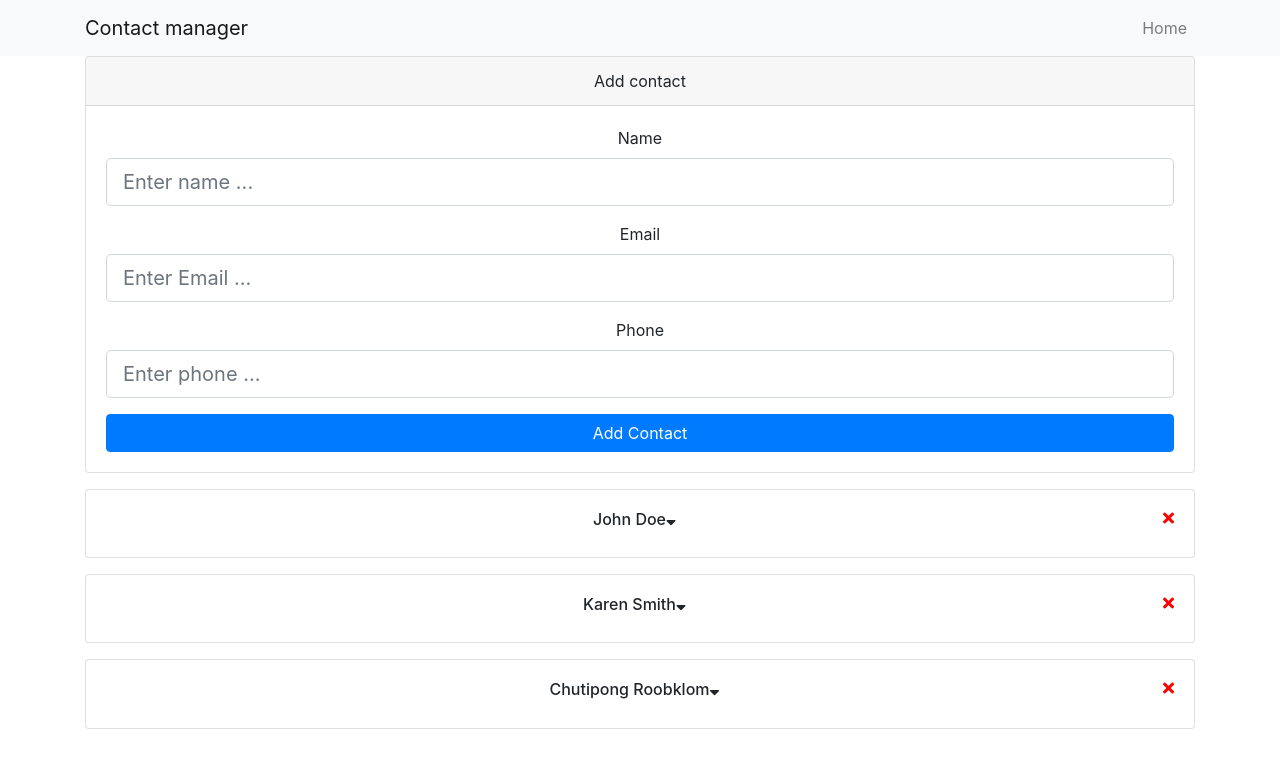
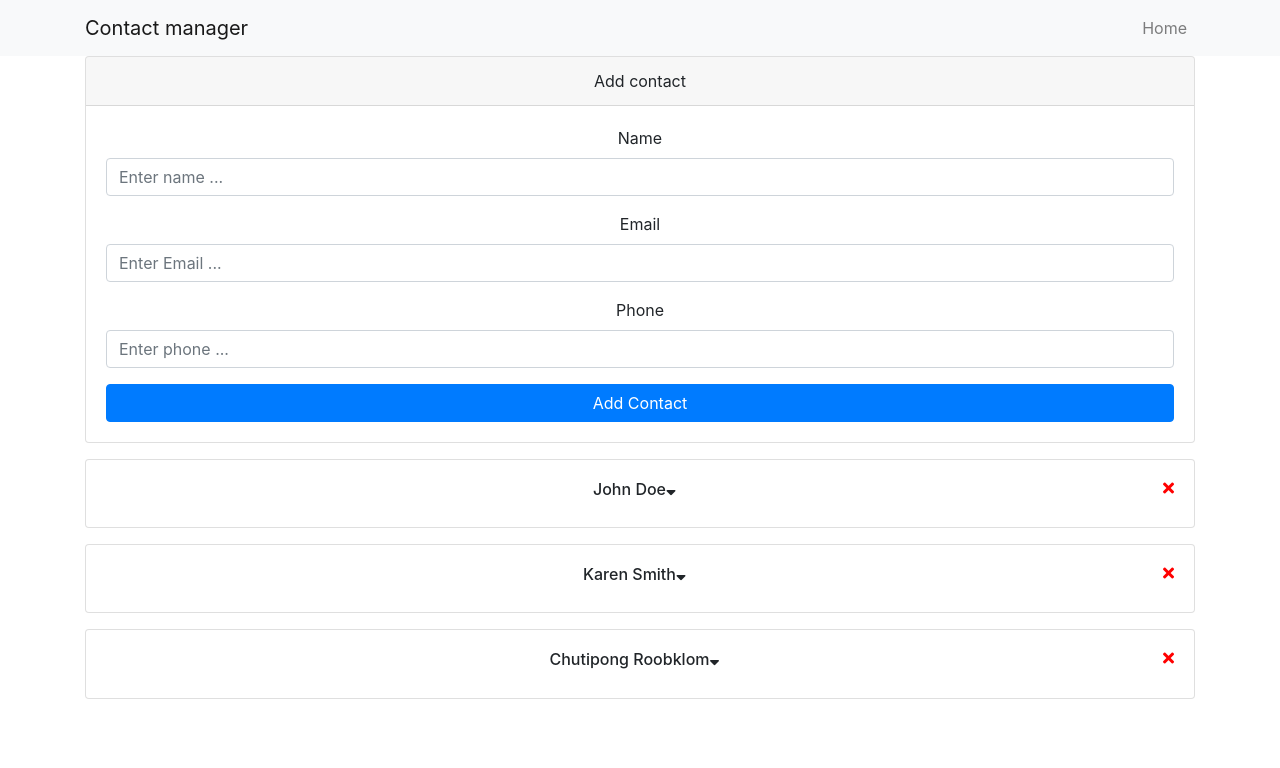
Before and after one commit to khunemz/client-panel, a React (Create React App) app: page / in a window 1280 px wide. Shown: the top 768 px of the page. Built offline with nearby package versions, Linux system fonts and the light colour scheme.

Commit message:
feat/add validation error

```diff
--- a/package.json
+++ b/package.json
@@ -6,6 +6,7 @@
     "@testing-library/jest-dom": "^4.2.4",
     "@testing-library/react": "^9.3.2",
     "@testing-library/user-event": "^7.1.2",
+    "classnames": "^2.2.6",
     "react": "^16.13.1",
     "react-dom": "^16.13.1",
     "react-scripts": "3.4.1",
--- a/src/components/contacts/AddContact.js
+++ b/src/components/contacts/AddContact.js
@@ -8,13 +8,35 @@
     name: "",
     email: "",
     phone: "",
+    errors: {
+
+    }
   };
 
   onFormSubmit = (dispatch , e) => {
     e.preventDefault();
     const { name , email , phone} = this.state;
+
+    if (name == '') {
+        this.setState({errors: {name: 'Name is required.'}})
+        return;
+    }
+
+    if (email == '') {
+        this.setState({errors: {email: 'Email is required.'}})
+        return;
+    }
+
+    if (phone == '') {
+        this.setState({errors: {phone: 'Phone is required.'}})
+        return;
+    }
+
     const newContact = {
-        id: uuid() , name , email , phone
+        id: uuid() ,
+        name ,
+        email ,
+        phone
     };
 
     dispatch({
@@ -24,7 +46,12 @@
 
     // empty: input
     this.setState({
-        name: '' , email: '' , phone: ''
+        name: '' ,
+        email: '' ,
+        phone: '' ,
+        errors: {
+
+        }
     })
   };
 
@@ -33,7 +60,7 @@
   };
 
   render() {
-    const { name, email, phone } = this.state;
+    const { name, email, phone , errors } = this.state;
     return (
       <Consumer>
         {(value) => {
@@ -50,8 +77,8 @@
                     name="name"
                     placeholder="Enter name ..."
                     value={name}
-                    required="true"
                     onChange={this.onChange}
+                    error={errors.name}
                 />
                 <TextInputGroup
                     label="Email"
@@ -59,16 +86,16 @@
                     type="email"
                     placeholder="Enter Email ..."
                     value={email}
-                    required="true"
                     onChange={this.onChange}
+                    error={errors.email}
                 />
                 <TextInputGroup
                     label="Phone"
                     name="phone"
                     placeholder="Enter phone ..."
                     value={phone}
-                    required="true"
                     onChange={this.onChange}
+                    error={errors.phone}
                 />
                   <input
                     type="submit"
--- a/src/components/layout/TextInputGroup.js
+++ b/src/components/layout/TextInputGroup.js
@@ -1,20 +1,24 @@
 import React from "react";
 import PropTypes from "prop-types";
+import classnames from 'classnames'
 
 const TextInputGroup = (props) => {
-  const { label, name, value, placeholder, type,required, onChange } = props;
+  const { label, name, value, placeholder, type,required, onChange, error } = props;
   return (
     <div className="form-group">
       <label htmlFor={name}>{label}</label>
       <input
         type={type}
         name={name}
-        className="form-control form-control-lg"
+        className={classnames("form-control", {
+            'is-invalid': error
+        } )}
         placeholder={placeholder}
         value={value}
-        required={required}
         onChange={onChange}
       />
+      {error && <div className="invalid-feedback">{error}</div>}
+
     </div>
   );
 };
@@ -25,8 +29,8 @@
     value: PropTypes.string.isRequired ,
     placeholder: PropTypes.string.isRequired ,
     type: PropTypes.string.isRequired ,
-    required: PropTypes.bool.isRequired ,
-    onChange: PropTypes.func.isRequired
+    onChange: PropTypes.func.isRequired  ,
+    error: PropTypes.string
 
 }
 
```
Also changed, not shown: 1 other file (tests, documents, lock files or other folders).
